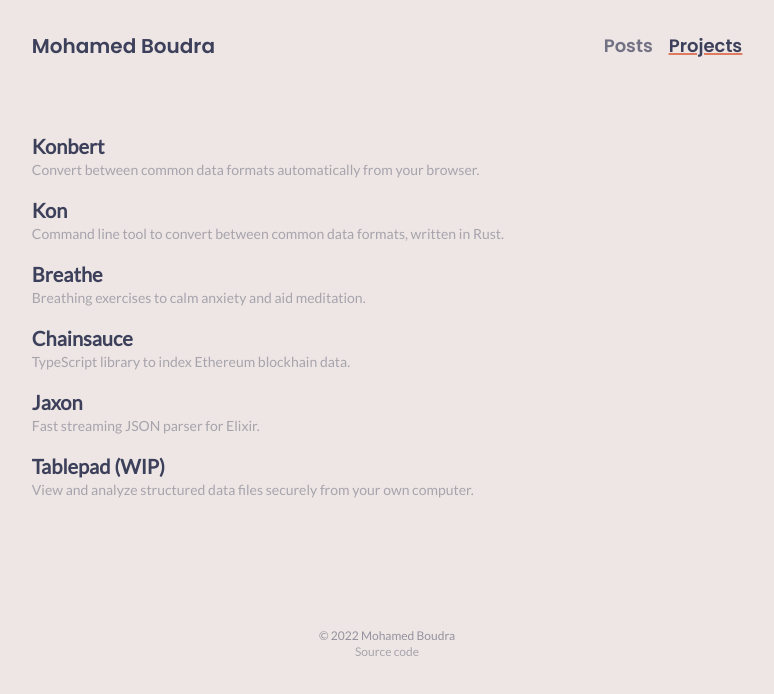
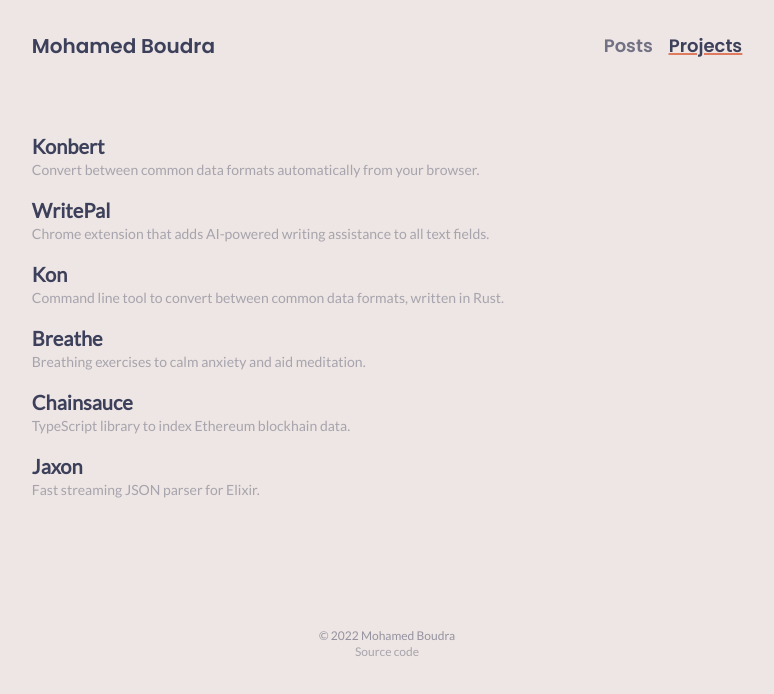
Before and after one commit to boudra/moboudra.com, a Next.js app: page /projects in a window 1280 px wide. Shown: the top 694 px of the page, without its empty margins (253-1027 px from the left). Built offline with nearby package versions, Linux system fonts and the light colour scheme.

Commit message:
feat: add writepal

```diff
--- a/src/pages/projects.js
+++ b/src/pages/projects.js
@@ -5,6 +5,12 @@ export default function Projects(_props) {
       description:
         "Convert between common data formats automatically from your browser.",
       link: "https://konbert.com",
+    },
+    {
+      title: "WritePal",
+      description:
+        "Chrome extension that adds AI-powered writing assistance to all text fields.",
+      link: "https://writepal.app",
     },
     {
       title: "Kon",
@@ -26,12 +32,6 @@ export default function Projects(_props) {
       title: "Jaxon",
       description: "Fast streaming JSON parser for Elixir.",
       link: "https://github.com/boudra/jaxon",
-    },
-    {
-      title: "Tablepad (WIP)",
-      description:
-        "View and analyze structured data files securely from your own computer.",
-      link: "https://tablepad.io",
     },
   ];
 
```
